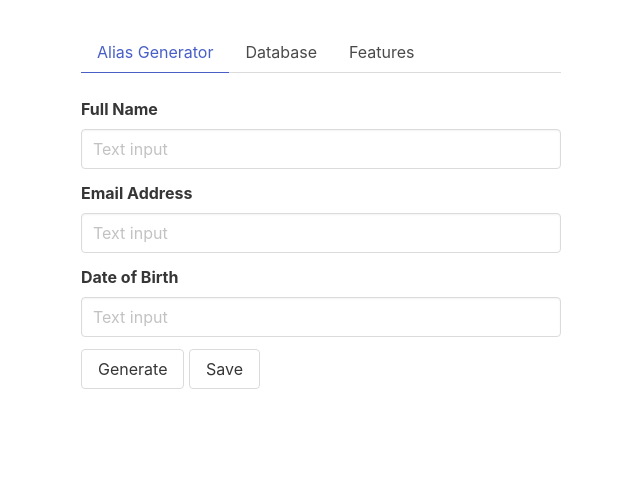
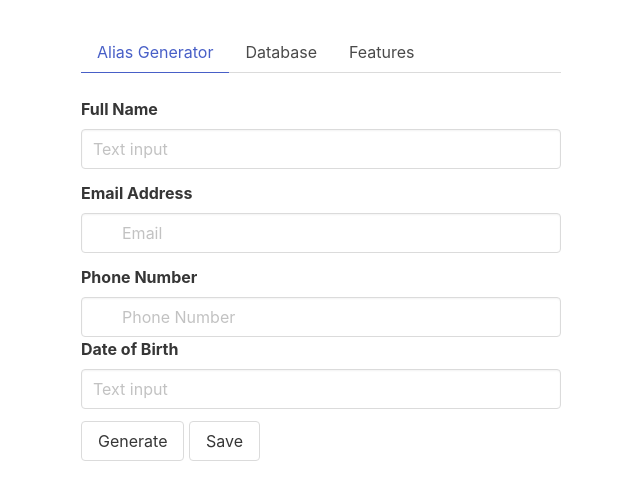
Before and after one commit to Forworddash/AliasKeep, an Electron app: page my-app/src/index.html in a window 800 px wide. Shown: the whole page, without its empty margins (79-719 px from the left). Drawn offline with nearby package versions, Linux system fonts and the light colour scheme.

Commit message:
- added comments and phone input

```diff
--- a/my-app/src/index.html
+++ b/my-app/src/index.html
@@ -34,18 +34,35 @@
           </div>
         </div>
 
+        <!-- email section -->
         <div class="field">
           <label class="label">Email Address</label>
-          <div class="control">
-            <input
-              class="input"
-              id="email-input"
-              type="text"
-              placeholder="Text input"
-            />
+          <div class="control has-icons-left has-icons-right">
+            <input class="input" type="email" placeholder="Email">
+            <span class="icon is-small is-left">
+              <i class="fas fa-envelope"></i>
+            </span>
+            <span class="icon is-small is-right">
+              <i class="fas fa-check"></i>
+            </span>
           </div>
         </div>
 
+        <!-- phone section -->
+        <div class="field">
+          <label class="label">Phone Number</label>
+          <div class="control has-icons-left has-icons-right">
+            <input class="input" type="tel" placeholder="Phone Number">
+            <span class="icon is-small is-left">
+              <i class="fas fa-phone"></i>
+            </span>
+            <span class="icon is-small is-right">
+              <i class="fas fa-check"></i>
+            </span>
+          </div>
+
+
+        <!-- DOB section -->
         <div class="field">
           <label class="label">Date of Birth</label>
           <div class="control">
@@ -53,9 +70,12 @@
           </div>
         </div>
 
+        <!-- Button section -->
         <button class="button" id="generator">Generate</button>
         <button class="button" id="save">Save</button>
       </div>
+
+
 
       <!-- Tab Content for Database -->
       <div class="tab-content" style="display: none">
```
